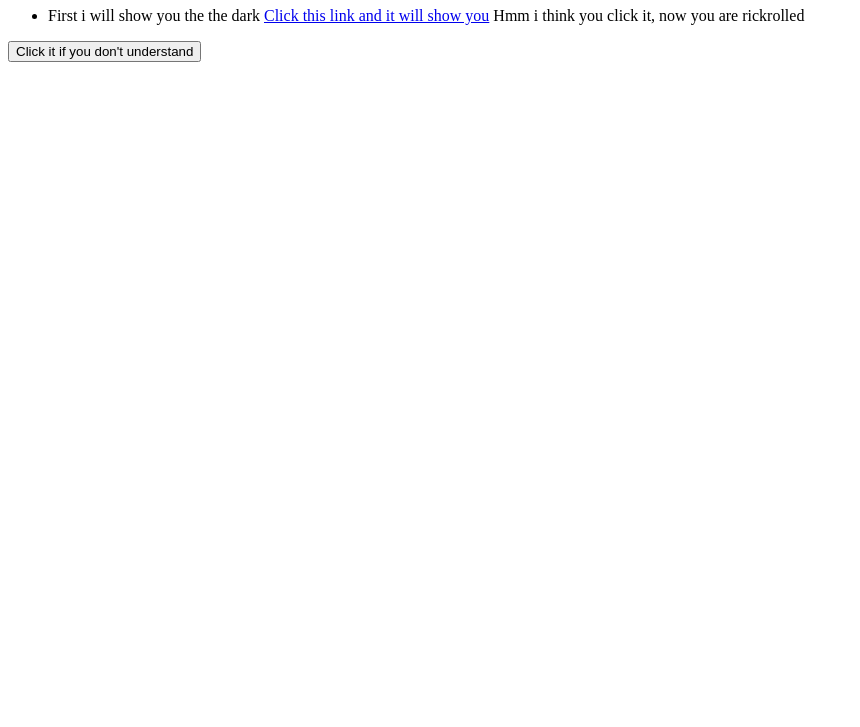
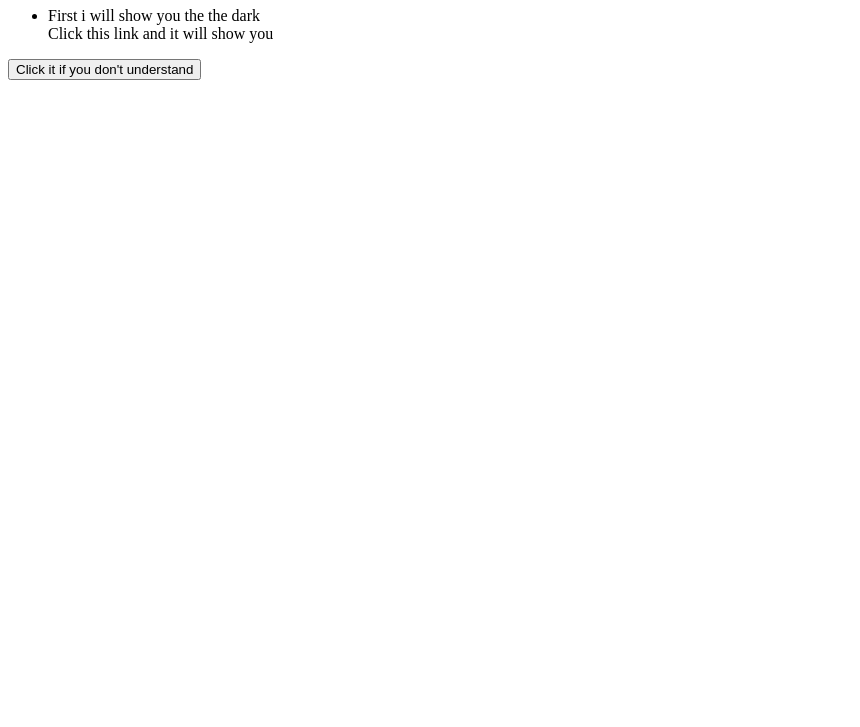
Before and after one commit to justDungg/The-First-Of-All, a plain HTML site: page index.html in a window 1280 px wide. Shown: the part 73-800 px from the top of the page, without its empty margins (0-860 px from the left). Drawn offline with Linux system fonts and the light colour scheme.

Commit message:
fix something

```diff
--- a/index.html
+++ b/index.html
@@ -13,9 +13,8 @@
     <h1>Now come and see the sink of the internet.</h1>
       <ul>
         <li>
-          First i will show you the the dark
-        <a href="https://youtu.be/dQw4w9WgXcQ">Click this link and it will show you</a>
-        Hmm i think you click it, now you are rickrolled
+          First i will show you the the dark<br
+    <a href="https://youtu.be/dQw4w9WgXcQ">Click this link and it will show you</a><br Hmm i think you click it, now you are rickrolled
         </li>
         </ul>
 <p id="demo" style="display:none">You was rickrolled :D</p>
```
